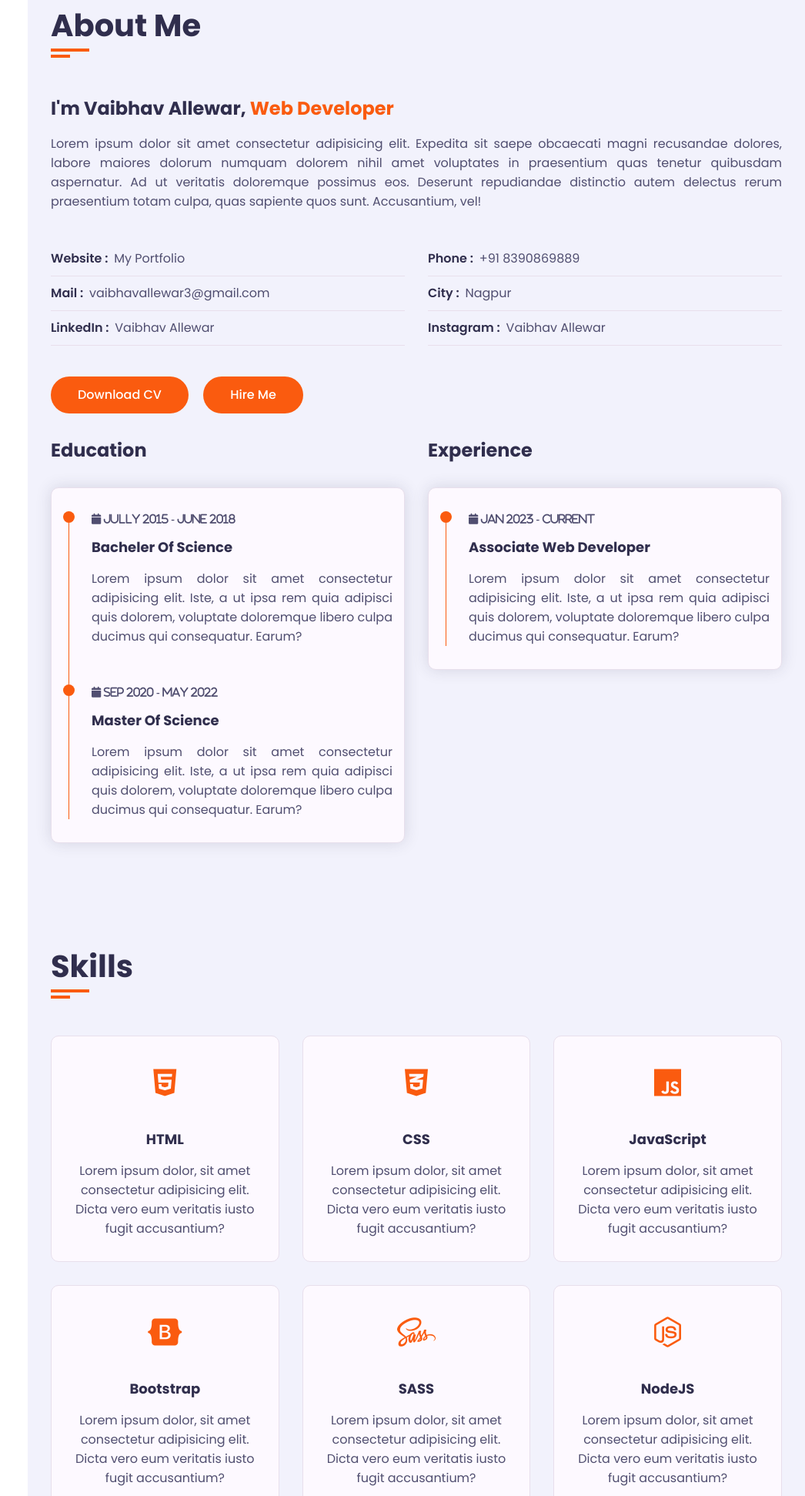
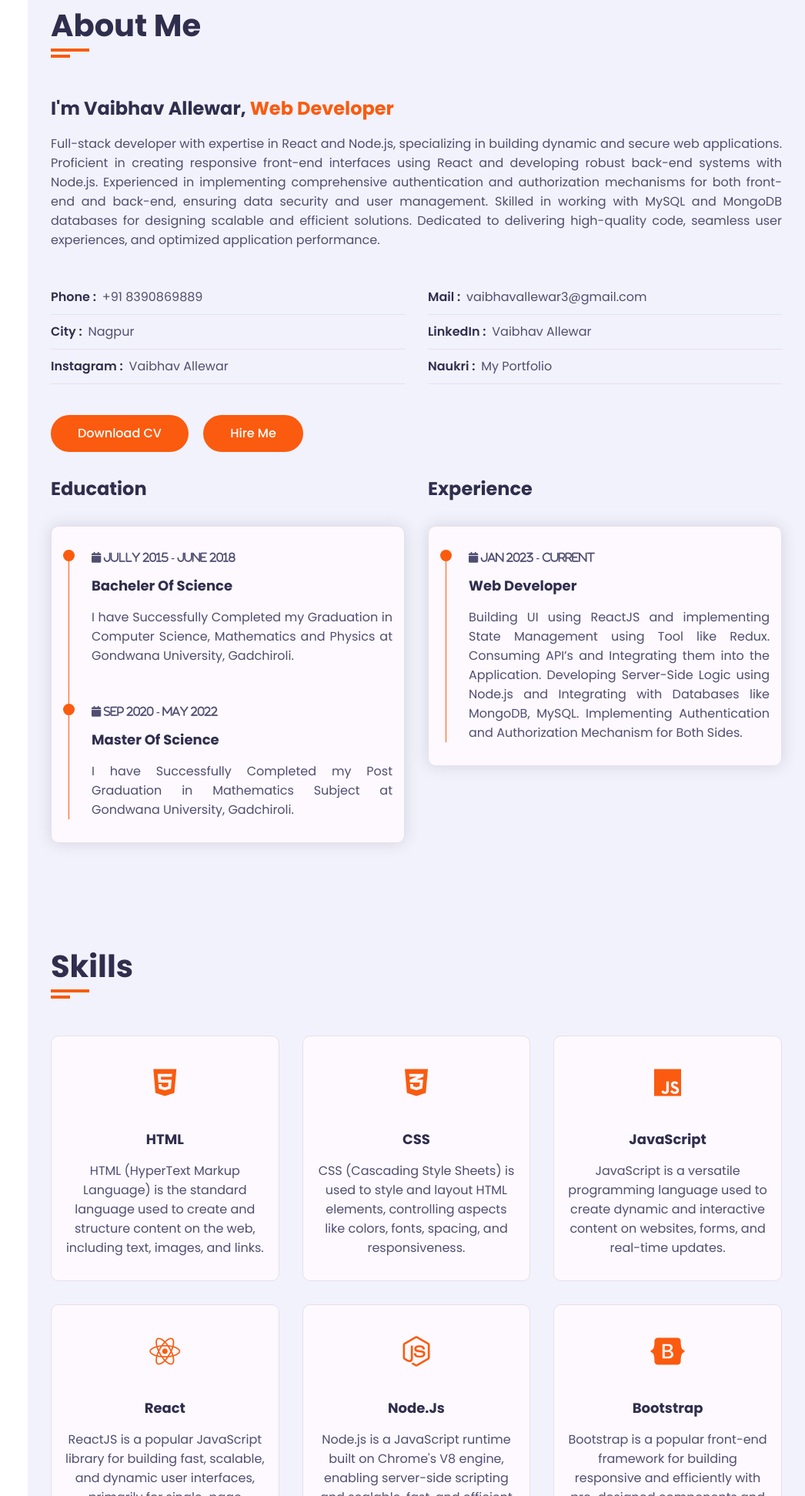
Before and after one commit to vaibhavallewar3/portfolio-simple, a website: page index.html in a window 1280 px wide. Shown: the part 857-2800 px from the top of the page at 77% size, without its empty margins (234-1280 px from the left). Drawn offline with nearby package versions, Linux system fonts and the light colour scheme; a web font is replaced by a local one.

Commit message:
some changes.

```diff
--- a/index.html
+++ b/index.html
@@ -45,8 +45,11 @@
                             <h3 class="hello">Hello, My Name is <span class="name">Vaibhav Allewar</span></h3>
                             <h3 class="my-profession">I'm a <span class="typing"></span></h3>
                             <p>
-                                I'm a Web Developer with 1 Year Experience. My Expertise is to Create and Design Web
-                                Page, Backend Developer, & Many More...
+                                Dedicated and Skilled IT Professional with <span id="total_exp"></span>
+                                of Hands-on Experience in Web Development using React and Node.js. Proficient in
+                                Developing and Maintaining Robust Web Applications that meet client Specifications and
+                                enhance User Experience. Proven ability to collaborate effectively within
+                                Multidisciplinary Terms to Deliver High-Quality Solution on Time.
                             </p>
                             <a href="#contact" class="btn hire-me">Hire Me</a>
                         </div>
@@ -69,21 +72,20 @@
                                 <div class="about-text padd-15">
                                     <h3>I'm Vaibhav Allewar, <span>Web Developer</span></h3>
                                     <p>
-                                        Lorem ipsum dolor sit amet consectetur adipisicing elit. Expedita sit saepe
-                                        obcaecati magni recusandae dolores, labore maiores dolorum numquam dolorem nihil
-                                        amet voluptates in praesentium quas tenetur quibusdam aspernatur. Ad ut
-                                        veritatis doloremque possimus eos. Deserunt repudiandae distinctio autem
-                                        delectus rerum praesentium totam culpa, quas sapiente quos sunt. Accusantium,
-                                        vel!
+                                        Full-stack developer with expertise in React and Node.js, specializing in
+                                        building dynamic and secure web applications. Proficient in creating responsive
+                                        front-end interfaces using React and developing robust back-end systems with
+                                        Node.js. Experienced in implementing comprehensive authentication and
+                                        authorization mechanisms for both front-end and back-end, ensuring data security
+                                        and user management. Skilled in working with MySQL and MongoDB databases for
+                                        designing scalable and efficient solutions. Dedicated to delivering high-quality
+                                        code, seamless user experiences, and optimized application performance.
                                     </p>
                                 </div>
                             </div>
                             <div class="row">
                                 <div class="personal-info padd-15">
                                     <div class="row">
-                                        <div class="info-item padd-15">
-                                            <p>Website : <a target="blank" href="https://simple-my-portfolio.netlify.app/">My Portfolio</a></p>
-                                        </div>
                                         <div class="info-item padd-15">
                                             <p>Phone : <span>+91 8390869889</span></p>
                                         </div>
@@ -95,15 +97,24 @@
                                         </div>
 
                                         <div class="info-item padd-15">
-                                            <p>LinkedIn : <a target="blank" href="https://www.linkedin.com/in/vaibhav-allewar-24a363259?utm_source=share&utm_campaign=share_via&utm_content=profile&utm_medium=android_app">Vaibhav Allewar</a></p>
+                                            <p>LinkedIn : <a target="blank"
+                                                    href="https://www.linkedin.com/in/vaibhav-allewar-24a363259?utm_source=share&utm_campaign=share_via&utm_content=profile&utm_medium=android_app">Vaibhav
+                                                    Allewar</a></p>
                                         </div>
                                         <div class="info-item padd-15">
-                                            <p>Instagram : <a target="blank" href="https://www.instagram.com/vaibhavallewar?igsh=MWg5cDk4bjI5cGRsbQ==">Vaibhav Allewar</a></p>
+                                            <p>Instagram : <a target="blank"
+                                                    href="https://www.instagram.com/vaibhavallewar?igsh=MWg5cDk4bjI5cGRsbQ==">Vaibhav
+                                                    Allewar</a></p>
+                                        </div>
+                                        <div class="info-item padd-15">
+                                            <p>Naukri : <a target="blank" href="#">My Portfolio</a></p>
                                         </div>
                                     </div>
                                     <div class="row">
                                         <div class="buttons padd-15">
-                                            <a target="blank" href="https://docs.google.com/document/d/1kO6C_0eO5SG15A8C7db6v7M4P3c_oe5Rm4gzo-PKy0M/edit?usp=sharing" class="btn">Download CV</a>
+                                            <a target="blank"
+                                                href="https://docs.google.com/document/d/1kO6C_0eO5SG15A8C7db6v7M4P3c_oe5Rm4gzo-PKy0M/edit?usp=sharing"
+                                                class="btn">Download CV</a>
                                             <a href="#contact" class="btn hire-me">Hire Me</a>
                                         </div>
                                     </div>
@@ -170,9 +181,9 @@
                                                         Bacheler of Science
                                                     </h4>
                                                     <p class="timeline-text">
-                                                        Lorem ipsum dolor sit amet consectetur adipisicing elit. Iste, a
-                                                        ut ipsa rem quia adipisci quis dolorem, voluptate doloremque
-                                                        libero culpa ducimus qui consequatur. Earum?
+                                                        I have Successfully Completed my Graduation in Computer Science,
+                                                        Mathematics and Physics at
+                                                        Gondwana University, Gadchiroli.
                                                     </p>
                                                 </div>
 
@@ -185,9 +196,9 @@
                                                         Master of Science
                                                     </h4>
                                                     <p class="timeline-text">
-                                                        Lorem ipsum dolor sit amet consectetur adipisicing elit. Iste, a
-                                                        ut ipsa rem quia adipisci quis dolorem, voluptate doloremque
-                                                        libero culpa ducimus qui consequatur. Earum?
+                                                        I have Successfully Completed my Post Graduation in Mathematics
+                                                        Subject at Gondwana University,
+                                                        Gadchiroli.
                                                     </p>
                                                 </div>
                                             </div>
@@ -205,12 +216,15 @@
                                                         <i class="fa fa-calendar"> Jan 2023 - Current</i>
                                                     </h3>
                                                     <h4 class="timeline-title">
-                                                        Associate Web Developer
+                                                        Web Developer
                                                     </h4>
                                                     <p class="timeline-text">
-                                                        Lorem ipsum dolor sit amet consectetur adipisicing elit. Iste, a
-                                                        ut ipsa rem quia adipisci quis dolorem, voluptate doloremque
-                                                        libero culpa ducimus qui consequatur. Earum?
+                                                        Building UI using ReactJS and implementing State Management
+                                                        using Tool like Redux. Consuming API’s and Integrating them into
+                                                        the Application. Developing Server-Side Logic using Node.js and
+                                                        Integrating with Databases like MongoDB, MySQL. Implementing
+                                                        Authentication and Authorization Mechanism for Both Sides.
+
                                                     </p>
                                                 </div>
                                             </div>
@@ -237,8 +251,8 @@
                                     <i class="fa-brands fa-html5"></i>
                                 </div>
                                 <h4>HTML</h4>
-                                <p>Lorem ipsum dolor, sit amet consectetur adipisicing elit. Dicta vero eum veritatis
-                                    iusto fugit accusantium?</p>
+                                <p>HTML (HyperText Markup Language) is the standard language used to create and
+                                    structure content on the web, including text, images, and links.</p>
                             </div>
                         </div>
 
@@ -248,8 +262,9 @@
                                     <i class="fa-brands fa-css3-alt"></i>
                                 </div>
                                 <h4>CSS</h4>
-                                <p>Lorem ipsum dolor, sit amet consectetur adipisicing elit. Dicta vero eum veritatis
-                                    iusto fugit accusantium?</p>
+                                <p>
+                                    CSS (Cascading Style Sheets) is used to style and layout HTML elements, controlling
+                                    aspects like colors, fonts, spacing, and responsiveness.</p>
                             </div>
                         </div>
 
@@ -259,8 +274,30 @@
                                     <i class="fa-brands fa-js"></i>
                                 </div>
                                 <h4>JavaScript</h4>
-                                <p>Lorem ipsum dolor, sit amet consectetur adipisicing elit. Dicta vero eum veritatis
-                                    iusto fugit accusantium?</p>
+                                <p>JavaScript is a versatile programming language used to create dynamic and interactive
+                                    content on websites, forms, and real-time updates.</p>
+                            </div>
+                        </div>
+
+                        <div class="service-item padd-15">
+                            <div class="service-item-inner">
+                                <div class="icon">
+                                    <i class="fa-brands fa-react"></i>
+                                </div>
+                                <h4>React</h4>
+                                <p>ReactJS is a popular JavaScript library for building fast, scalable, and dynamic user
+                                    interfaces, primarily for single-page applications.</p>
+                            </div>
+                        </div>
+
+                        <div class="service-item padd-15">
+                            <div class="service-item-inner">
+                                <div class="icon">
+                                    <i class="fa-brands fa-node-js"></i>
+                                </div>
+                                <h4>Node.js</h4>
+                                <p>Node.js is a JavaScript runtime built on Chrome's V8 engine, enabling server-side
+                                    scripting and scalable, fast, and efficient application development.</p>
                             </div>
                         </div>
 
@@ -270,8 +307,8 @@
                                     <i class="fa-brands fa-bootstrap"></i>
                                 </div>
                                 <h4>Bootstrap</h4>
-                                <p>Lorem ipsum dolor, sit amet consectetur adipisicing elit. Dicta vero eum veritatis
-                                    iusto fugit accusantium?</p>
+                                <p>Bootstrap is a popular front-end framework for building responsive and efficiently
+                                    with pre-designed components and utilities.</p>
                             </div>
                         </div>
 
@@ -281,19 +318,9 @@
                                     <i class="fa-brands fa-sass"></i>
                                 </div>
                                 <h4>SASS</h4>
-                                <p>Lorem ipsum dolor, sit amet consectetur adipisicing elit. Dicta vero eum veritatis
-                                    iusto fugit accusantium?</p>
-                            </div>
-                        </div>
-
-                        <div class="service-item padd-15">
-                            <div class="service-item-inner">
-                                <div class="icon">
-                                    <i class="fa-brands fa-node-js"></i>
-                                </div>
-                                <h4>NodeJS</h4>
-                                <p>Lorem ipsum dolor, sit amet consectetur adipisicing elit. Dicta vero eum veritatis
-                                    iusto fugit accusantium?</p>
+                                <p>Sass is a CSS preprocessor that extends CSS with
+                                    features like variables, nesting, and mixins to make stylesheets more powerful and
+                                    maintainable.</p>
                             </div>
                         </div>
 
@@ -303,19 +330,10 @@
                                     <i class="fa fa-database"></i>
                                 </div>
                                 <h4>Database</h4>
-                                <p>Lorem ipsum dolor, sit amet consectetur adipisicing elit. Dicta vero eum veritatis
-                                    iusto fugit accusantium?</p>
-                            </div>
-                        </div>
-
-                        <div class="service-item padd-15">
-                            <div class="service-item-inner">
-                                <div class="icon">
-                                    <i class="fa-brands fa-react"></i>
-                                </div>
-                                <h4>ReactJS</h4>
-                                <p>Lorem ipsum dolor, sit amet consectetur adipisicing elit. Dicta vero eum veritatis
-                                    iusto fugit accusantium?</p>
+                                <p>
+                                    MySQL is a relational database that uses structured tables and SQL for queries,
+                                    while MongoDB is a NoSQL database that stores data in flexible, JSON-like documents.
+                                </p>
                             </div>
                         </div>
 
@@ -324,9 +342,10 @@
                                 <div class="icon">
                                     <i class="fa-brands fa-github"></i>
                                 </div>
-                                <h4>Git Hub</h4>
-                                <p>Lorem ipsum dolor, sit amet consectetur adipisicing elit. Dicta vero eum veritatis
-                                    iusto fugit accusantium?</p>
+                                <h4>GitHub</h4>
+                                <p>Git is a version control system for tracking code changes, while GitHub is a popular
+                                    cloud-based platform that hosts Git repositories, providing additional features like
+                                    version control.</p>
                             </div>
                         </div>
                     </div>
@@ -348,7 +367,8 @@
                     <div class="row">
                         <div class="portfolio-item padd-15">
                             <div class="portfolio-item-inner shadow-dark">
-                                <a target="blank" href="https://nrashopping.netlify.app/" class="portfolio-img">
+                                <a href="https://nrashopping.netlify.app/" title="NRA SHOP" target="blank"
+                                    class="portfolio-img">
                                     <img src="./public/assets/project 01.png">
                                 </a>
                             </div>
@@ -356,7 +376,8 @@
 
                         <div class="portfolio-item padd-15">
                             <div class="portfolio-item-inner shadow-dark">
-                                <a target="blank" href="https://gadchiroli-travel.web.app/" class="portfolio-img">
+                                <a href="https://gadchiroli-travel.web.app/" title="TOUR TRAVEL" target="blank"
+                                    class="portfolio-img">
                                     <img src="./public/assets/project 02.png" alt="My Portfolio">
                                 </a>
                             </div>
@@ -364,7 +385,8 @@
 
                         <div class="portfolio-item padd-15">
                             <div class="portfolio-item-inner shadow-dark">
-                                <a target="blank" href="https://e-com-frontts-git-main-vaibhavallewar3.vercel.app/" class="portfolio-img">
+                                <a href="https://e-com-frontts-git-main-vaibhavallewar3.vercel.app/" title="ECOM TS"
+                                    target="blank" class="portfolio-img">
                                     <img src="./public/assets/project 03.png" alt="My Portfolio">
                                 </a>
                             </div>
@@ -396,7 +418,7 @@
                                 <i class="fa fa-map-marker-alt"></i>
                             </div>
                             <h4>Address</h4>
-                            <p>Nagpur</p>
+                            <p>Dighori, Nagpur</p>
                         </div>
 
                         <div class="contact-info-item">
--- a/src/index.js
+++ b/src/index.js
@@ -1,7 +1,13 @@
 
 var typed = new Typed(".typing", {
-    strings:["Web Developer.", "Web Designer.", "NodeJS Developer.", "ReactJS Developer."],
-    typeSpeed:100,
-    backSpeed:60,
-    loop:true
+    strings: ["Web Developer.", "Web Designer.", "Node.js Developer.", "React Developer."],
+    typeSpeed: 100,
+    backSpeed: 60,
+    loop: true
 });
+
+// Total Experience
+const totalExp = document.getElementById('total_exp');
+const today = new Date();
+const month = today.getMonth() > 0 ? today.getMonth() + ' Month' : '';
+totalExp.innerHTML = `${today.getFullYear() - 2023} Years ${month} `;
--- a/src/styles/home.css
+++ b/src/styles/home.css
@@ -16,7 +16,8 @@ h3.hello {
 }
 
 h3.hello span {
-    font-family: "Clicker Script", cursive;
+    /* font-family: "Clicker Script", cursive; */
+    font-family: "Arial", cursive;
     font-size: 30px;
     font-weight: 700;
     color: var(--skin-color);
```
